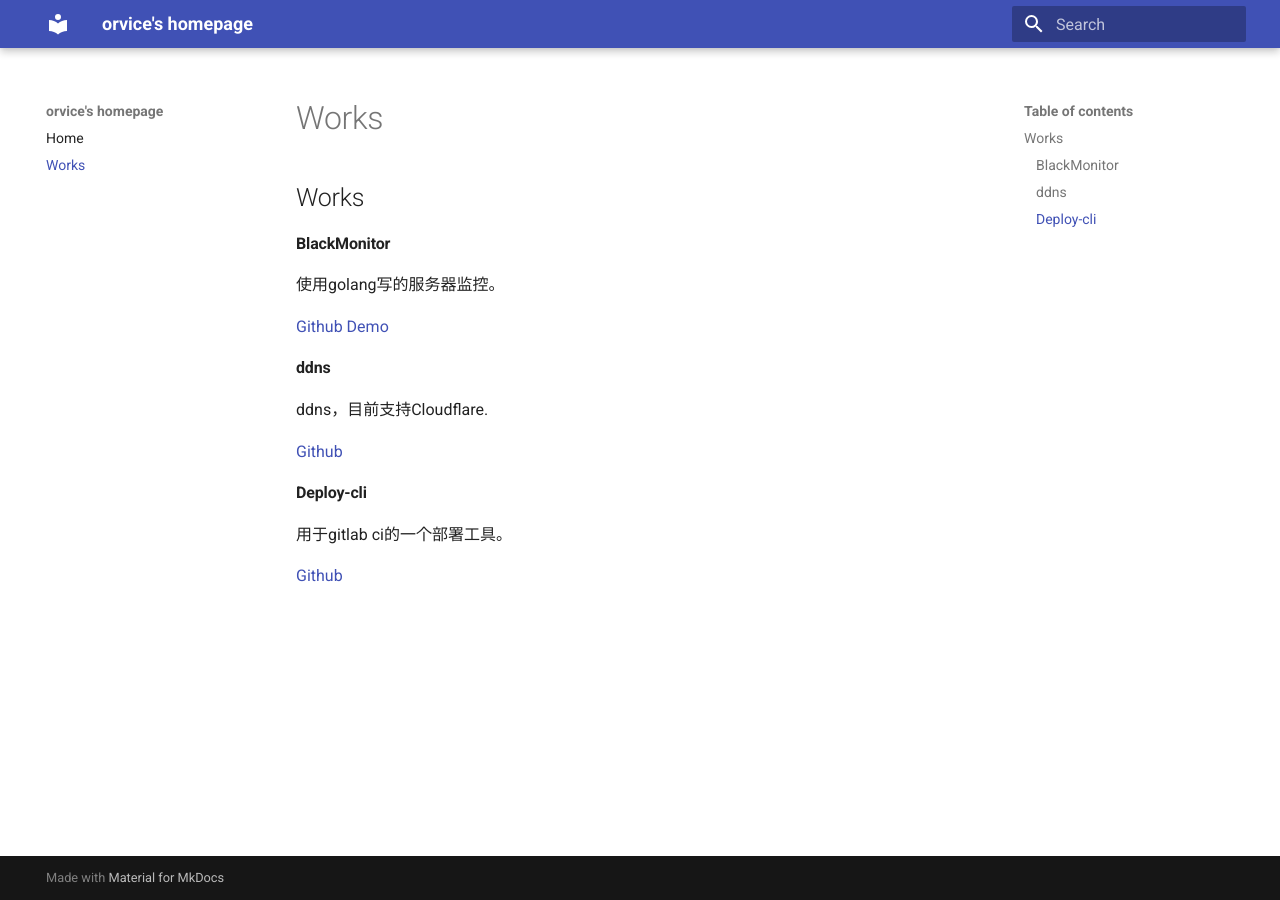
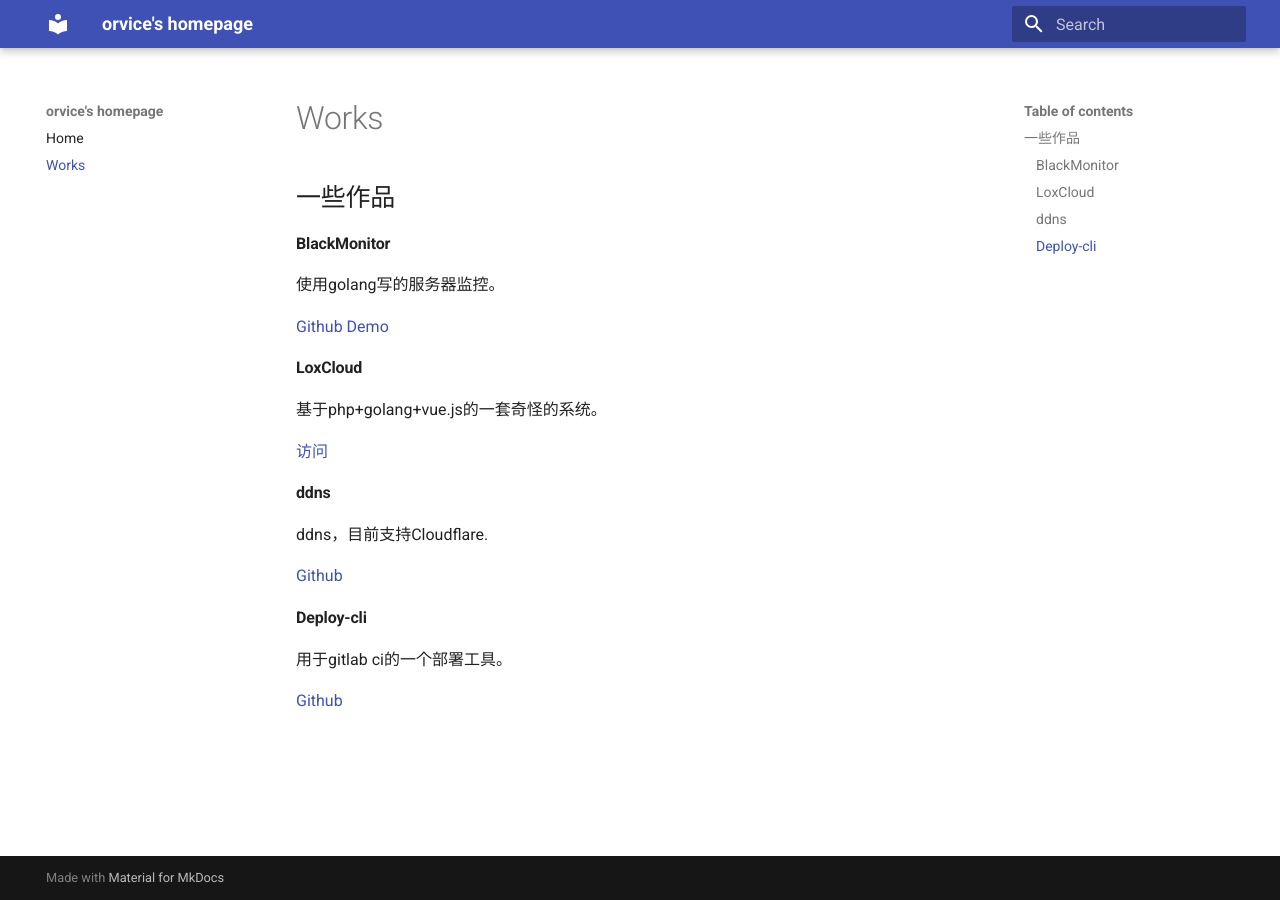
Before and after one commit to orvice/homepage, an MkDocs documentation site: the page built from docs/works.md, in a window 1280 px wide. Built offline with MkDocs 1.6.1 and Material for MkDocs 9.7.7, drawn with Linux system fonts in a browser that asks for light colours; old or Windows-style settings are respelled for this version of MkDocs.

Commit message:
Update works.md

```diff
--- a/docs/works.md
+++ b/docs/works.md
@@ -1,4 +1,4 @@
-## Works
+## 一些作品
 
 
 #### BlackMonitor
@@ -6,6 +6,12 @@
 使用golang写的服务器监控。
 
 [Github](https://blackcat.orx.me) [Demo](https://monitor.loxcloud.com)
+
+#### LoxCloud
+
+基于php+golang+vue.js的一套奇怪的系统。
+
+[访问](https://loxcloud.com/)
 
 #### ddns
 
```
